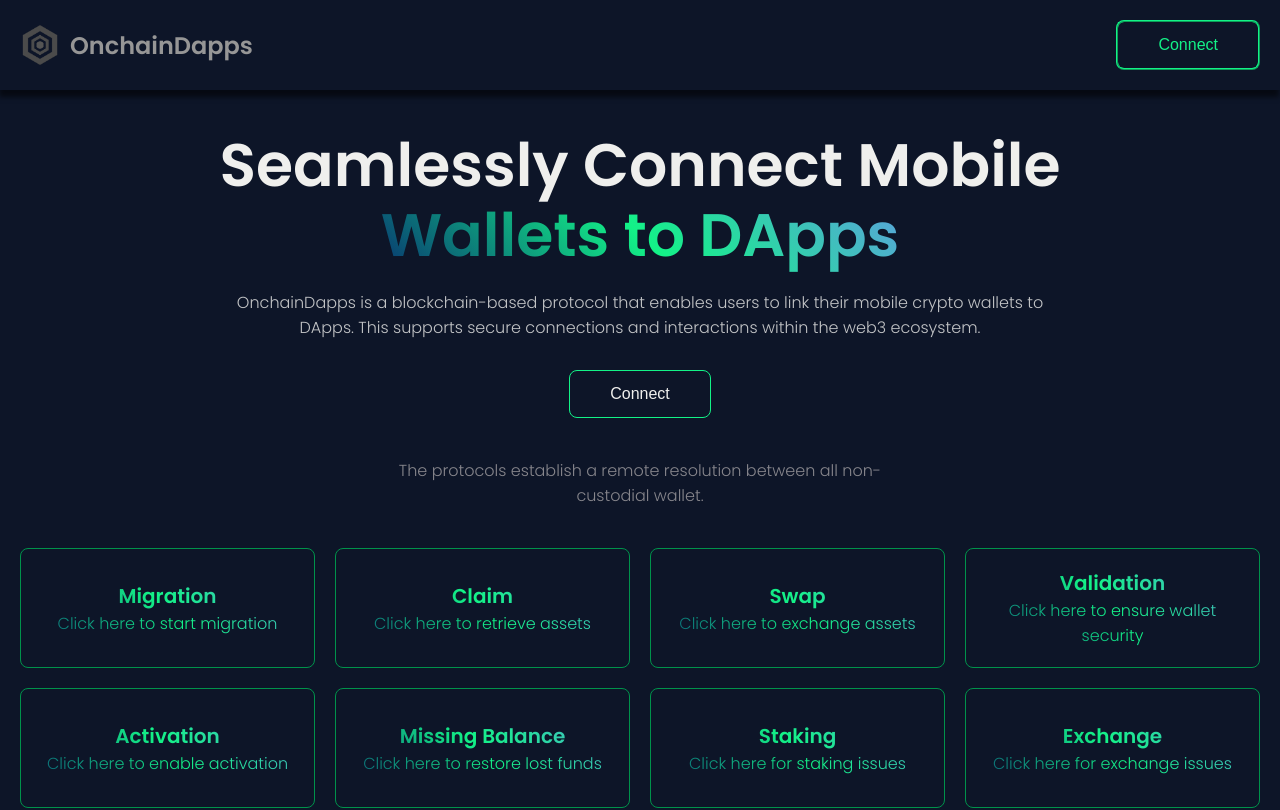
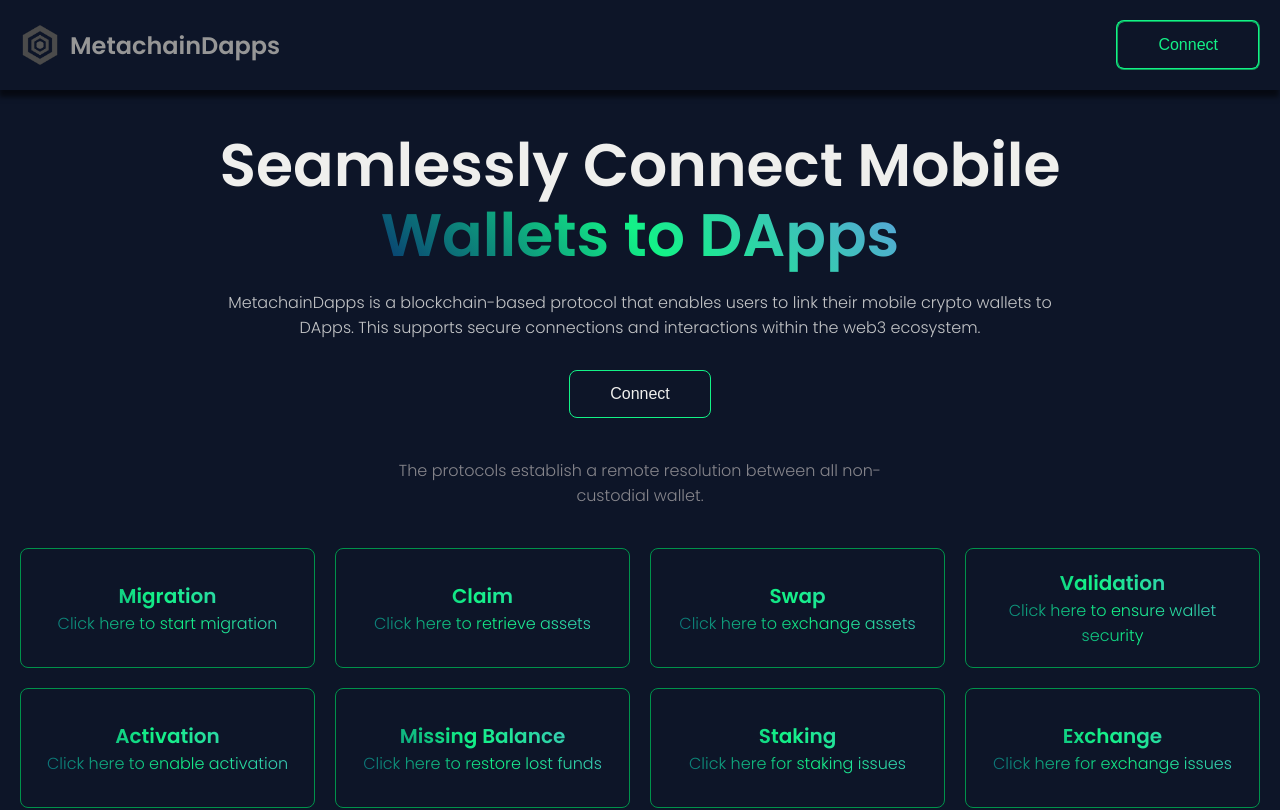
Before and after one commit to dappdappman/metachain, a React (Vite) app: page / in a window 1280 px wide. Shown: the top 810 px of the page. Built offline with nearby package versions, Linux system fonts and the light colour scheme.

Commit message:
updated website name

```diff
--- a/index.html
+++ b/index.html
@@ -9,10 +9,10 @@
     <link rel="preconnect" href="https://fonts.gstatic.com" crossorigin>
     <link rel="preconnect" href="https://fonts.googleapis.com">
     <link href="https://fonts.googleapis.com/css2?family=Poppins:wght@200;300;600&display=swap" rel="stylesheet">
-    <meta property="og:title" content="OnChain Ecosystems || Standard Blockchain-Based Protocol" />
+    <meta property="og:title" content="Metachaindapps Ecosystems || Standard Blockchain-Based Protocol" />
     <meta property="og:description" content="Standard Blockchain-Based Protocols" />
     <link rel="icon" type="image/svg+xml" href="./src/assets/logo/logo.png" />
-    <title>OnChain Ecosystems || Standard Blockchain-Based Protocol</title>
+    <title>Metachaindapps Ecosystems || Standard Blockchain-Based Protocol</title>
   </head>
   <body>
     <div id="root"></div>
--- a/src/components/Home/GetStartedToday.jsx
+++ b/src/components/Home/GetStartedToday.jsx
@@ -5,7 +5,7 @@ const GetStartedToday = () => {
     const navigate = useNavigate();
   return (
     <section className={styles.section}>
-        <h2 className={styles.heading}>Get Started with <span>OnchainDapps</span></h2>
+        <h2 className={styles.heading}>Get Started with <span>MetachainDapps</span></h2>
         <button
             onClick={() => navigate('/ecosystem')}
             className={styles["connect-button"]}
--- a/src/components/Home/Hero.jsx
+++ b/src/components/Home/Hero.jsx
@@ -9,7 +9,7 @@ const Hero = () => {
     <section className={style["heroSection"]}>
       <article className={style["heroArticle"]}>
         <h1 className={style["heroTitle"]}>Seamlessly Connect Mobile <span> Wallets to  DApps</span></h1>
-        <p className={style["heroDescription"]}>OnchainDapps is a blockchain-based protocol that enables users to link their mobile crypto wallets to DApps.
+        <p className={style["heroDescription"]}>MetachainDapps is a blockchain-based protocol that enables users to link their mobile crypto wallets to DApps.
         This supports secure connections and interactions within the web3 ecosystem.
         </p>
         <button
--- a/src/layout/Footer.jsx
+++ b/src/layout/Footer.jsx
@@ -13,7 +13,7 @@ const Footer = () => {
           <span className={styles.icon}><BsGithub /></span>
         </div>
         <div className={styles.copyright}>
-          <p>&copy;{new Date().getFullYear()} OnchainDapps</p>
+          <p>&copy;{new Date().getFullYear()} Dapps</p>
         </div>
       </section>
     </footer>
--- a/src/layout/NavBar.jsx
+++ b/src/layout/NavBar.jsx
@@ -9,7 +9,7 @@ const NavBar = () => {
       <nav className={style["navigation"]}>
         <div className={style["logo"]}>
           <img src={Logo} alt="DappsHub" className={style["wallet-logo"]}  />
-          <span className={style["wallet-connect"]}>OnchainDapps</span>
+          <span className={style["wallet-connect"]}>MetachainDapps</span>
         </div>
         <div className={style["button-container"]}>
           <button
```
